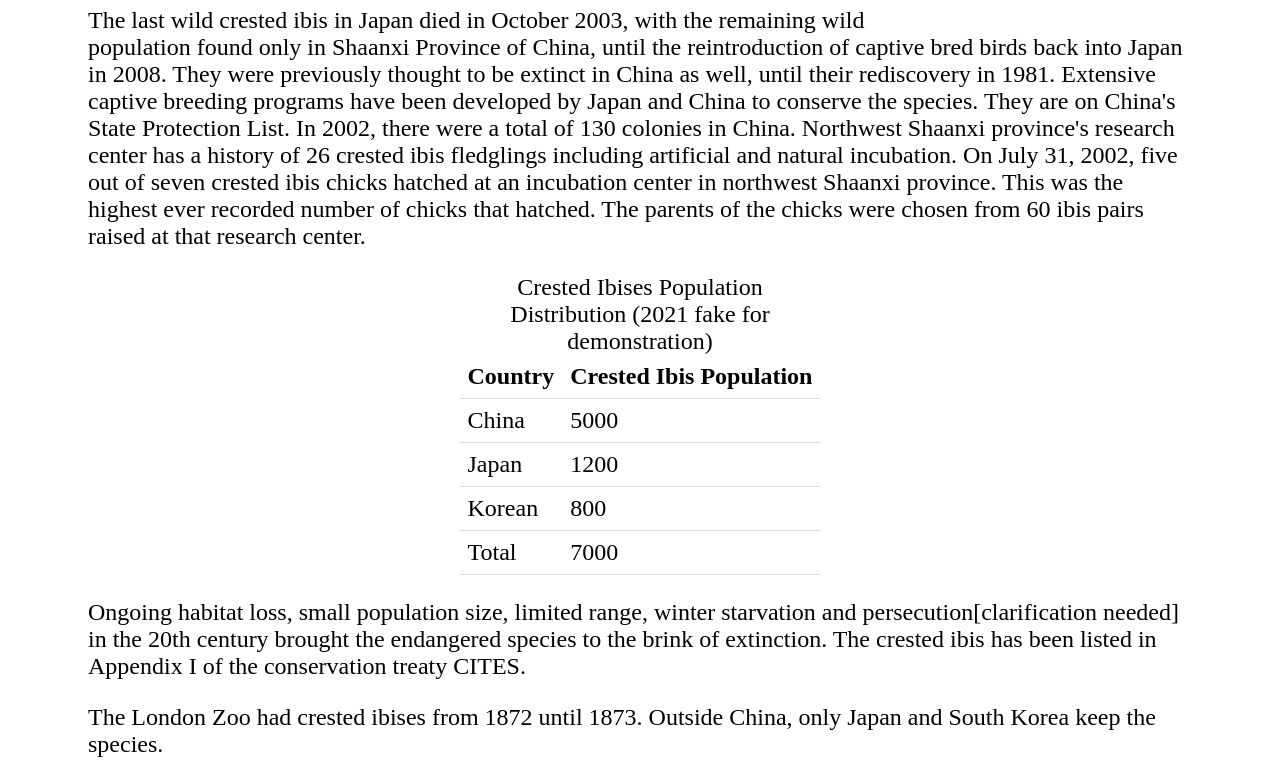
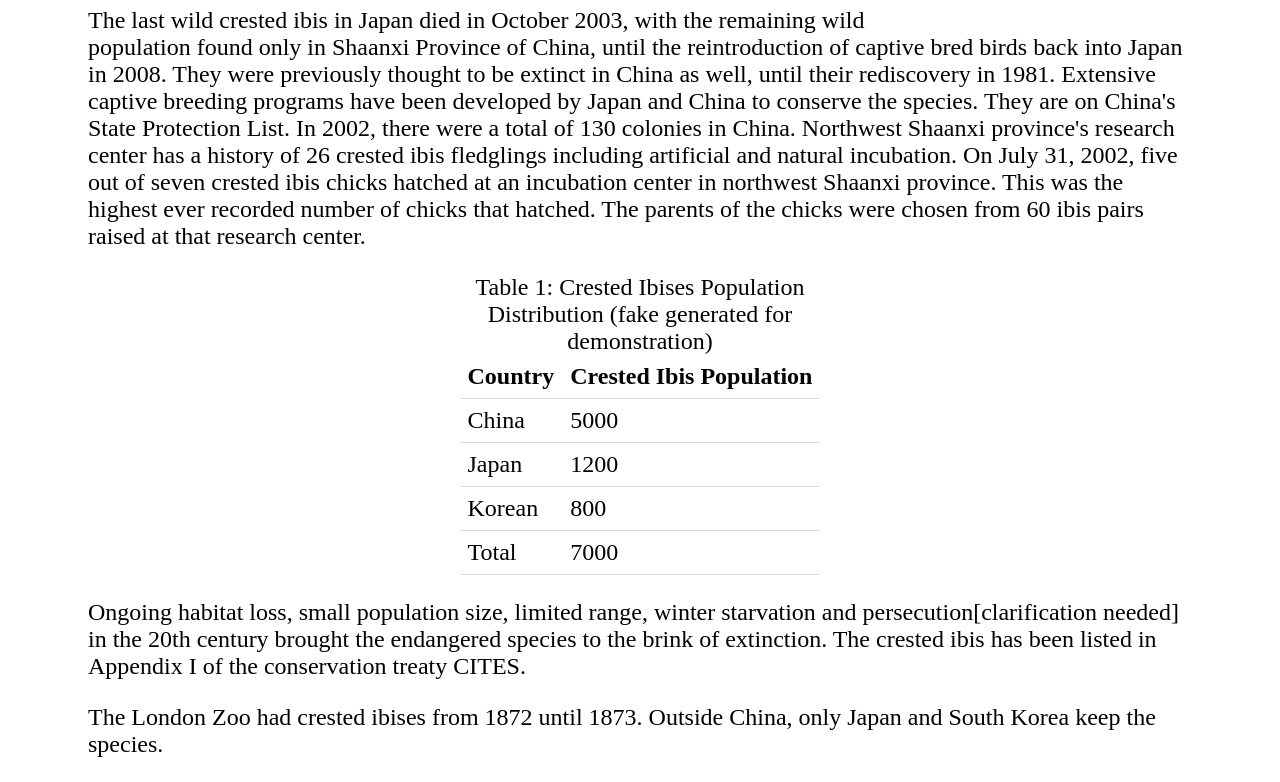
Before and after one commit to CollinHU/CollinHU.github.io, a plain HTML site: page index.html in a window 1280 px wide. Shown: the part 692-1474 px from the top of the page. Drawn offline with Linux system fonts and the light colour scheme.

Commit message:
update index

```diff
--- a/index.html
+++ b/index.html
@@ -26,7 +26,7 @@
 
     <p>The last wild crested ibis in Japan died in October 2003, with the remaining wild population found only in Shaanxi Province of China, until the reintroduction of captive bred birds back into Japan in 2008. They were previously thought to be extinct in China as well, until their rediscovery in 1981. Extensive captive breeding programs have been developed by Japan and China to conserve the species. They are on China's State Protection List. In 2002, there were a total of 130 colonies in China. Northwest Shaanxi province's research center has a history of 26 crested ibis fledglings including artificial and natural incubation. On July 31, 2002, five out of seven crested ibis chicks hatched at an incubation center in northwest Shaanxi province. This was the highest ever recorded number of chicks that hatched. The parents of the chicks were chosen from 60 ibis pairs raised at that research center.</p>
     <table>
-        <caption>Crested Ibises Population Distribution (2021 fake for demonstration)</caption>
+        <caption>Table 1: Crested Ibises Population Distribution (fake generated for demonstration)</caption>
         <tr>
             <th>Country</th> <th> Crested Ibis Population</th>
         </tr>
```
